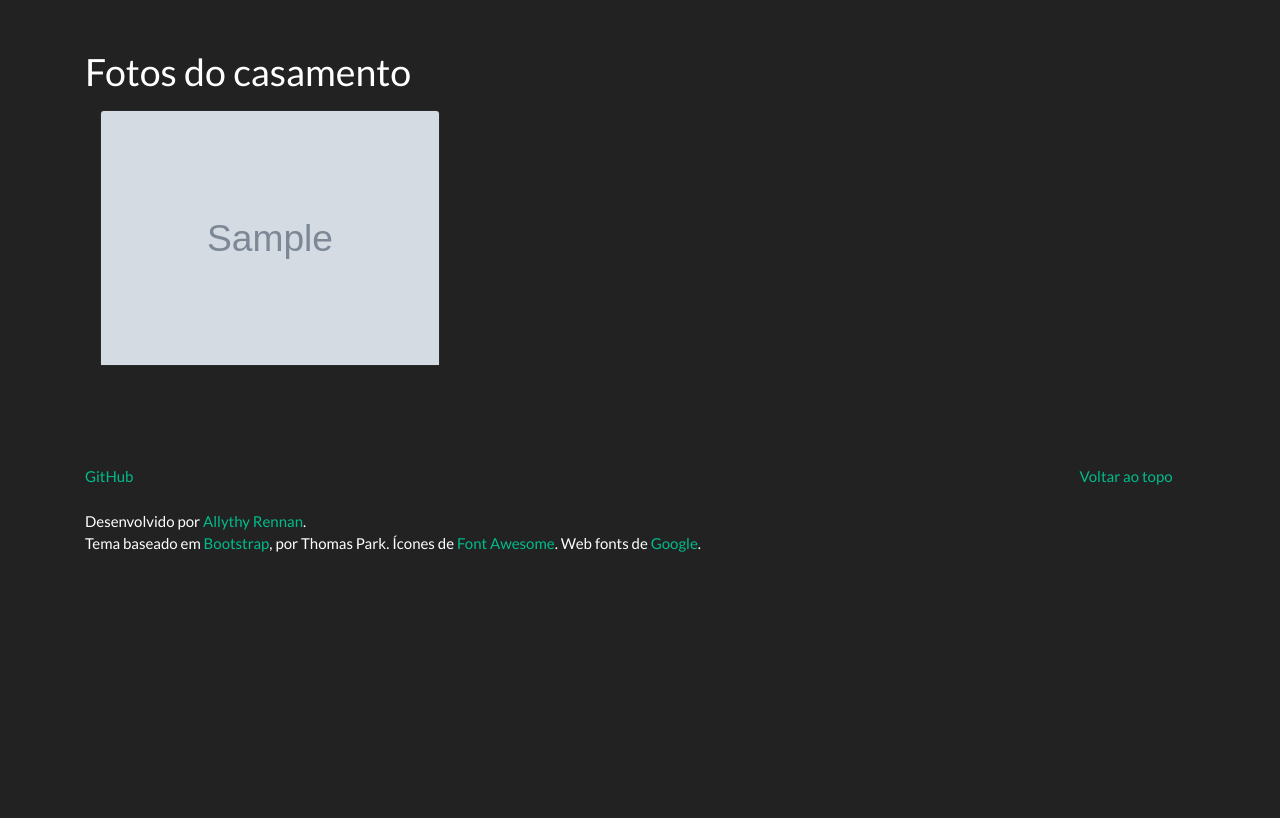
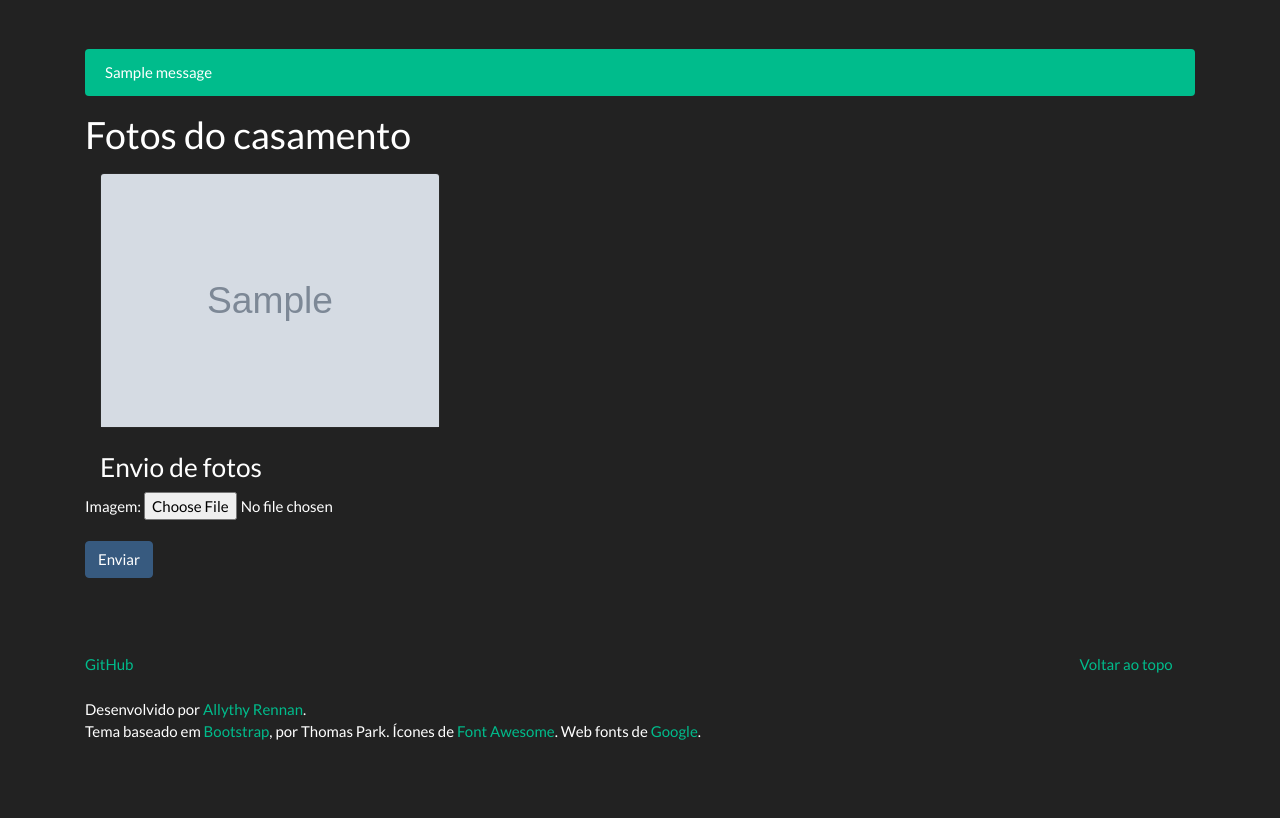
Before and after one commit to allythy/Django-album, a Django app: page / in a window 1280 px wide. Shown: the part 71-889 px from the top of the page. Before the commit the page ends 623 px from the top, so only its background shows below. Run offline with Django 3.2, Linux system fonts and the light colour scheme; tables that the repository leaves empty hold one stand-in row (values such as "Sample post"); grey boxes marked "Sample" are stand-in pictures; one stand-in notice (Sample message) is shown; some libraries are stand-ins or nearby versions.

Commit message:
Suporte a envio de fotos

```diff
--- a/album/templates/album/avaliacao.html
+++ b/album/templates/album/avaliacao.html
@@ -24,8 +24,8 @@
             <div class="card-body">
               <div class="d-flex justify-content-between align-items-center">
                 <div class="btn-group">
-                    <a class="btn-block btn-sm" href="{% url 'aprovar-foto' foto.id %}">Aprovar</a>
-                  <a class="btn-danger btn-sm btn-outline-secondary" href="{% url 'desaprovar-foto' foto.id %}">Rejeitar</a>
+                    <a class="btn-success btn-sm" href="{% url 'aprovar-foto' foto.id %}">Aprovar</a>
+                  <a class="btn-danger btn-sm" href="{% url 'desaprovar-foto' foto.id %}">Rejeitar</a>
                 </div>
                 <small class="text-muted">{{ foto.data|date:'d/m/Y' }}</small>
               </div>
--- a/album/templates/album/index.html
+++ b/album/templates/album/index.html
@@ -11,13 +11,12 @@
     </div>
   </div>
 
-
   <div class="container">
     <div class="row">
       {% for foto in object_list %}
         <div class="col-md-4">
           <div class="card mb-4 box-shadow">
-          {% thumbnail foto.imagem "140x140" crop="center" as im %}
+            {% thumbnail foto.imagem "512x512" crop="center" as im %}
               <img class="card-img-top" src="{{ im.url }}" alt="Imagem"/>
             {% endthumbnail %}
           </div>
@@ -25,4 +24,15 @@
       {% endfor %}
     </div>
   </div>
+
+  <div class="container">
+    <h3>Envio de fotos</h3>
+    <div class="row">
+      <form action="" method="post" enctype="multipart/form-data">
+        {% csrf_token %}
+        {{ form.as_p }}
+        <input type="submit" class="btn btn-primary" value="Enviar">
+      </form>
+    </div>
+  </div>
 {% endblock %}
--- a/album/urls.py
+++ b/album/urls.py
@@ -3,7 +3,7 @@ from django.urls import path, include
 from . import views
 
 urlpatterns = [
-    path('', views.IndexView.as_view()),
+    path('', views.IndexView.as_view(), name='index'),
     path('avaliarfotos/', views.AvaliacaoFotosView.as_view(), name='avaliar-fotos'),
     path('aprovarfoto/<int:foto_id>', views.AprovarFotoView.as_view(), {'aprovacao': True}, name='aprovar-foto'),
     path('rejeitarfoto/<int:foto_id>', views.AprovarFotoView.as_view(), {'aprovacao': False}, name='desaprovar-foto'),
--- a/album/views.py
+++ b/album/views.py
@@ -1,19 +1,25 @@
 from django.contrib.auth.mixins import LoginRequiredMixin
+from django.contrib.messages.views import SuccessMessageMixin
 from django.http import HttpResponse, HttpResponseRedirect
 from django.shortcuts import render, get_object_or_404
 
 # Create your views here.
-from django.views.generic import TemplateView, ListView, View
+from django.urls import reverse_lazy
+from django.views.generic import TemplateView, ListView, View, CreateView
 
 from album.models import Foto
 
 
-class IndexView(ListView):
+class IndexView(SuccessMessageMixin, CreateView, ListView):
+    success_message = 'Sua foto foi enviada com sucesso!'
     template_name = 'album/index.html'
     queryset = Foto.objects.filter(aprovado=True).all()
+    model = Foto
+    success_url = reverse_lazy('index')
+    fields = ['imagem']
 
 
-class AvaliacaoFotosView(TemplateView):
+class AvaliacaoFotosView(LoginRequiredMixin, TemplateView):
     template_name = 'album/avaliacao.html'
 
     def get_context_data(self,**kwargs):
--- a/templates/base.html
+++ b/templates/base.html
@@ -6,7 +6,7 @@
   <meta charset="utf-8">
   <title>Meu Sonho de Casamento</title>
   <meta name="viewport" content="width=device-width, initial-scale=1">
-    <meta http-equiv="X-UA-Compatible" content="IE=edge" />
+  <meta http-equiv="X-UA-Compatible" content="IE=edge"/>
   <link rel="stylesheet" href="{% static 'css/bootstrap.min.css' %}" media="screen">
   <link rel="stylesheet" href="{% static 'css/custom.css' %}" media="screen">
 </head>
@@ -18,10 +18,16 @@
 <div class="container">
 
 
+  {% if messages %}
+    {% for message in messages %}
+      <div class="alert {% if message.tags %}alert-{{ message.tags }}{% endif %}" role="alert">
+        {{ message }}
+      </div>
+    {% endfor %}
+  {% endif %}
 
   {% block container %}
   {% endblock %}
-
 
   <footer id="footer">
     <div class="row">
@@ -32,7 +38,9 @@
           <li><a href="https://github.com/thomaspark/bootswatch/">GitHub</a></li>
         </ul>
         <p>Desenvolvido por <a href="https://allythy.github.io">Allythy Rennan</a>.</p>
-            <p>Tema baseado em <a href="https://getbootstrap.com" rel="nofollow">Bootstrap</a>, por Thomas Park. Ícones de <a href="http://fontawesome.io/" rel="nofollow">Font Awesome</a>. Web fonts de <a href="https://fonts.google.com/" rel="nofollow">Google</a>.</p>
+        <p>Tema baseado em <a href="https://getbootstrap.com" rel="nofollow">Bootstrap</a>, por Thomas Park. Ícones de
+          <a href="http://fontawesome.io/" rel="nofollow">Font Awesome</a>. Web fonts de <a
+              href="https://fonts.google.com/" rel="nofollow">Google</a>.</p>
 
       </div>
     </div>
```
Lines whose indentation alone changed are shown as unchanged.
